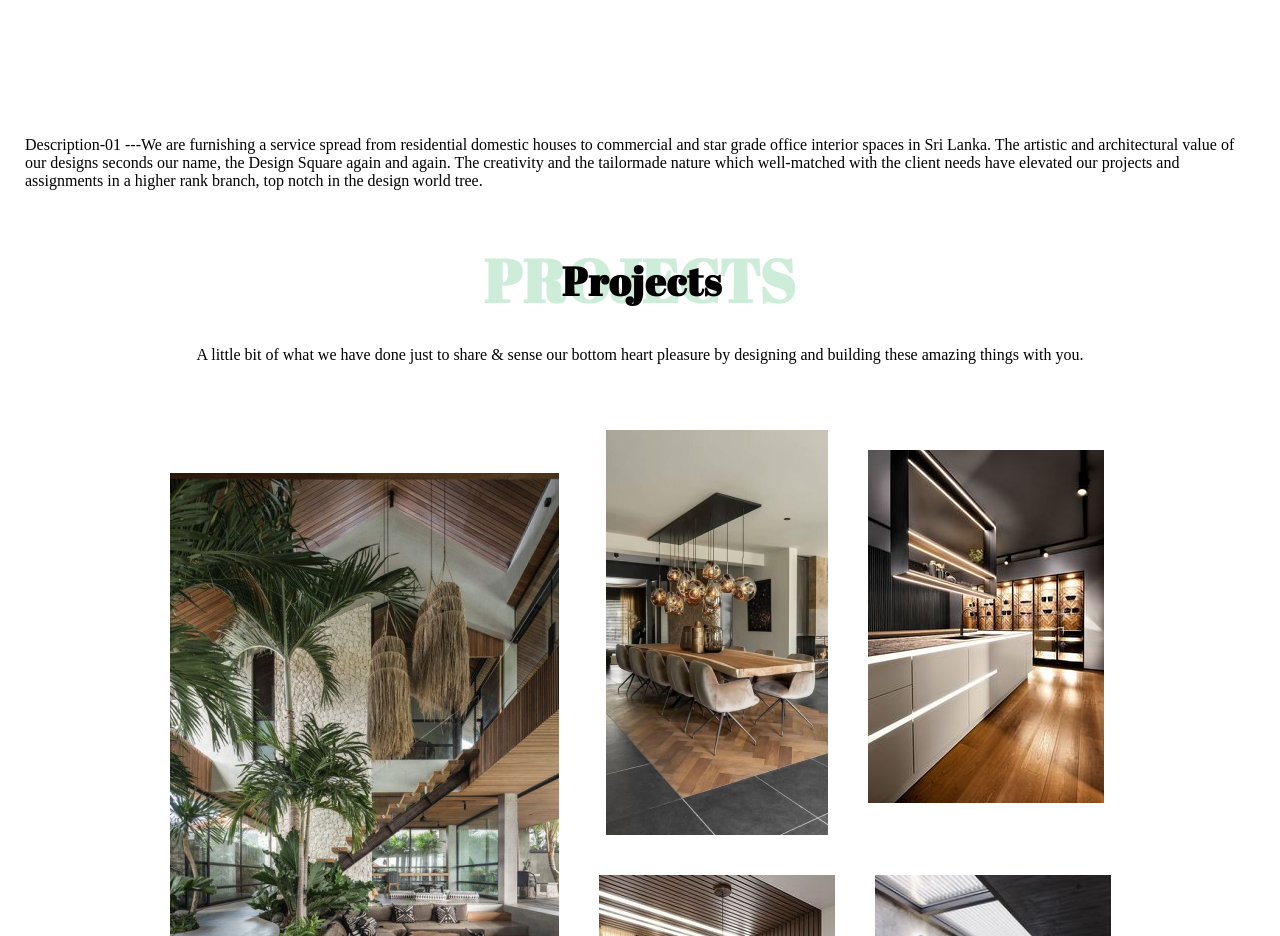
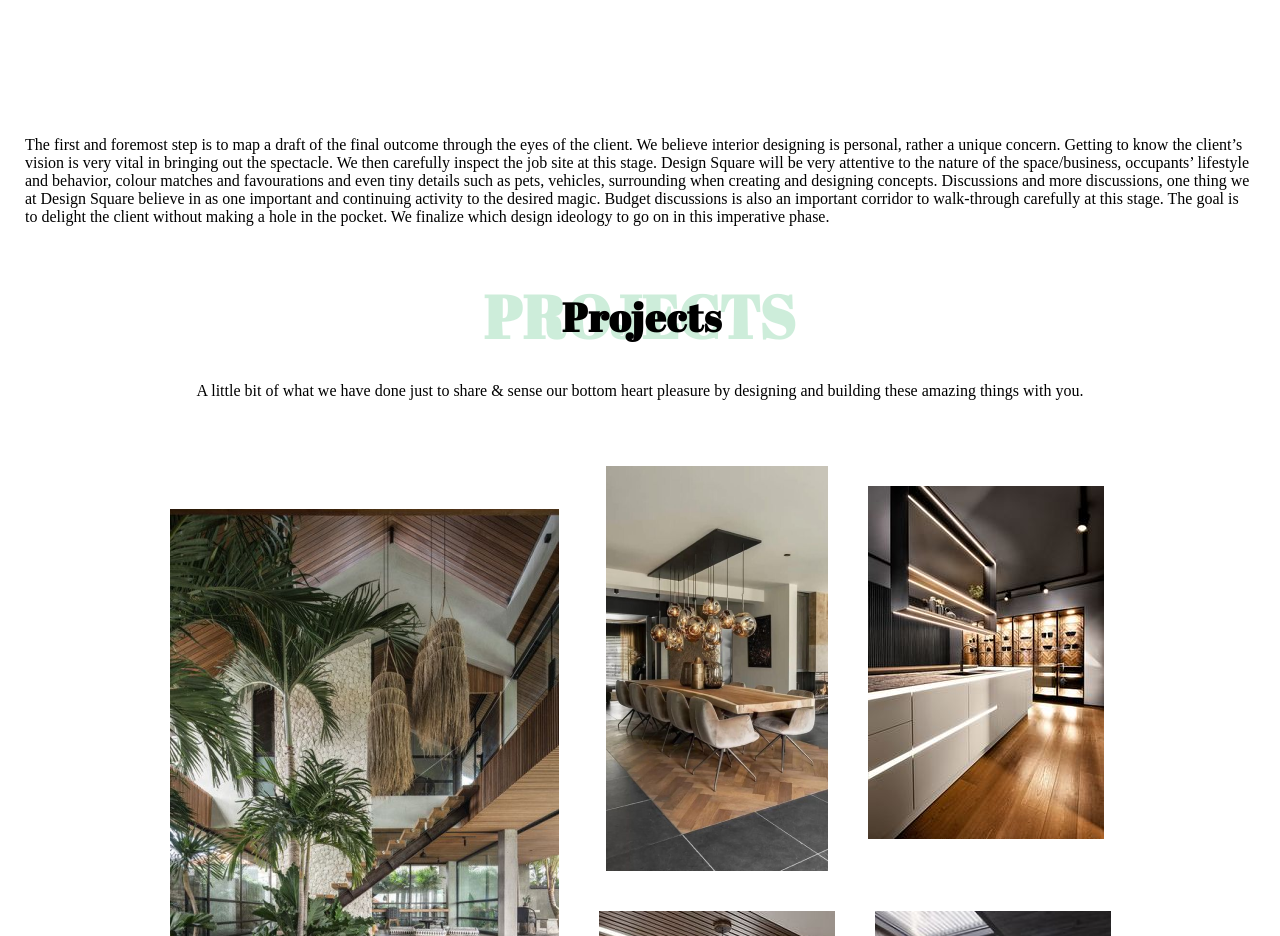
Before and after one commit to RuvindaTharaka/DESIGN-SQUARE, a plain HTML site: page index.html in a window 1280 px wide. Shown: the part 6020-6956 px from the top of the page. Drawn offline with nearby package versions, Linux system fonts and the light colour scheme; a web font is replaced by a local one.

Commit message:
bug fix-6

```diff
--- a/index.html
+++ b/index.html
@@ -429,13 +429,7 @@
           id="product_des_main"
           style="margin-left: 25px; margin-right: 25px"
         >
-          Description-01 ---We are furnishing a service spread from residential
-          domestic houses to commercial and star grade office interior spaces in
-          Sri Lanka. The artistic and architectural value of our designs seconds
-          our name, the Design Square again and again. The creativity and the
-          tailormade nature which well-matched with the client needs have
-          elevated our projects and assignments in a higher rank branch, top
-          notch in the design world tree.
+        The first and foremost step is to map a draft of the final outcome through the eyes of the client. We believe interior designing is personal, rather a unique concern. Getting to know the client’s vision is very vital in bringing out the spectacle. We then carefully inspect the job site at this stage. Design Square will be very attentive to the nature of the space/business, occupants’ lifestyle and behavior, colour matches and favourations and even tiny details such as pets, vehicles, surrounding when creating and designing concepts. Discussions and more discussions, one thing we at Design Square believe in as one important and continuing activity to the desired magic. Budget discussions is also an important corridor to walk-through carefully at this stage. The goal is to delight  the client without making a hole in the pocket. We finalize which design ideology to go on in this imperative phase.
         </div>
       </section>
 
```
